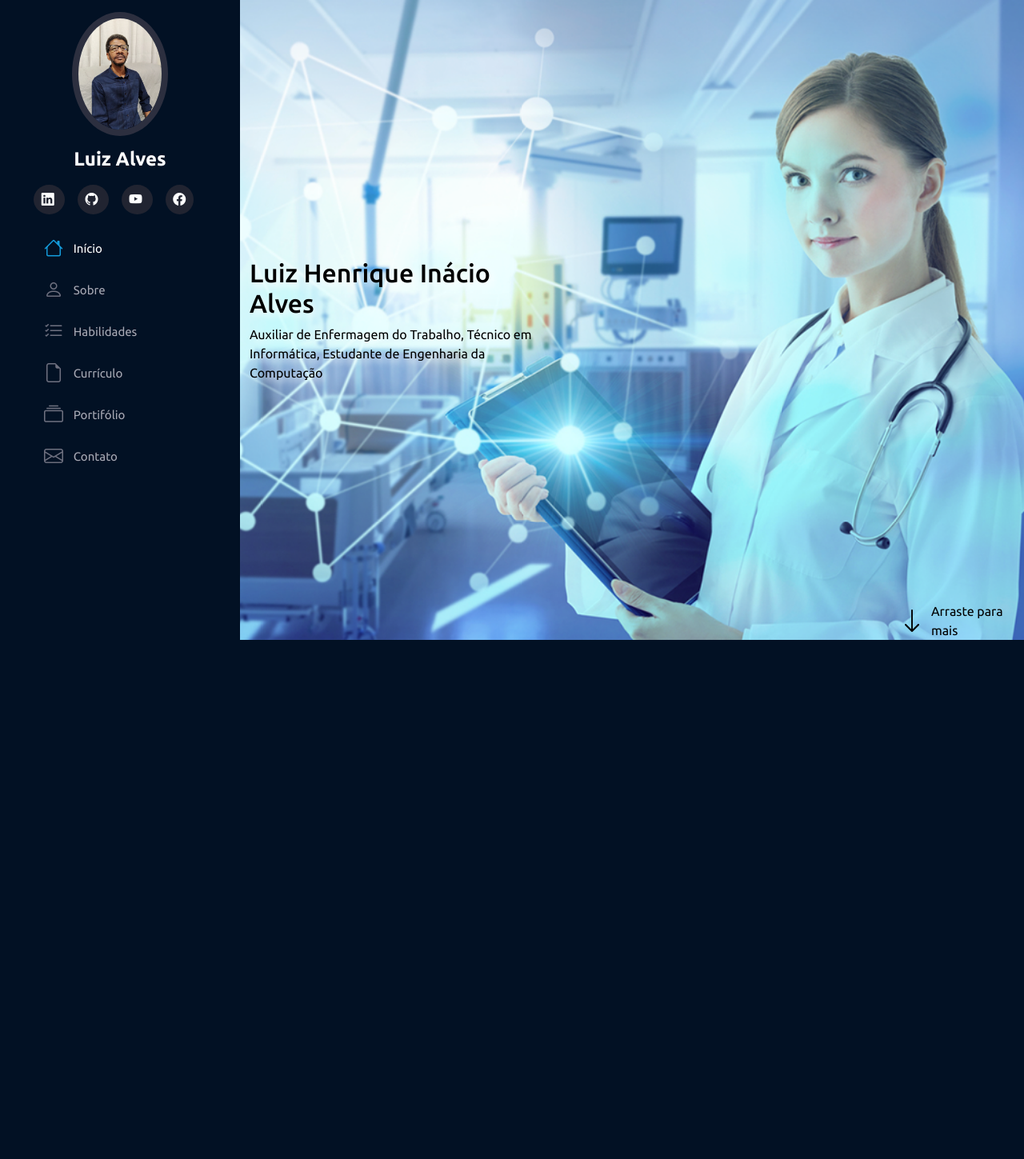
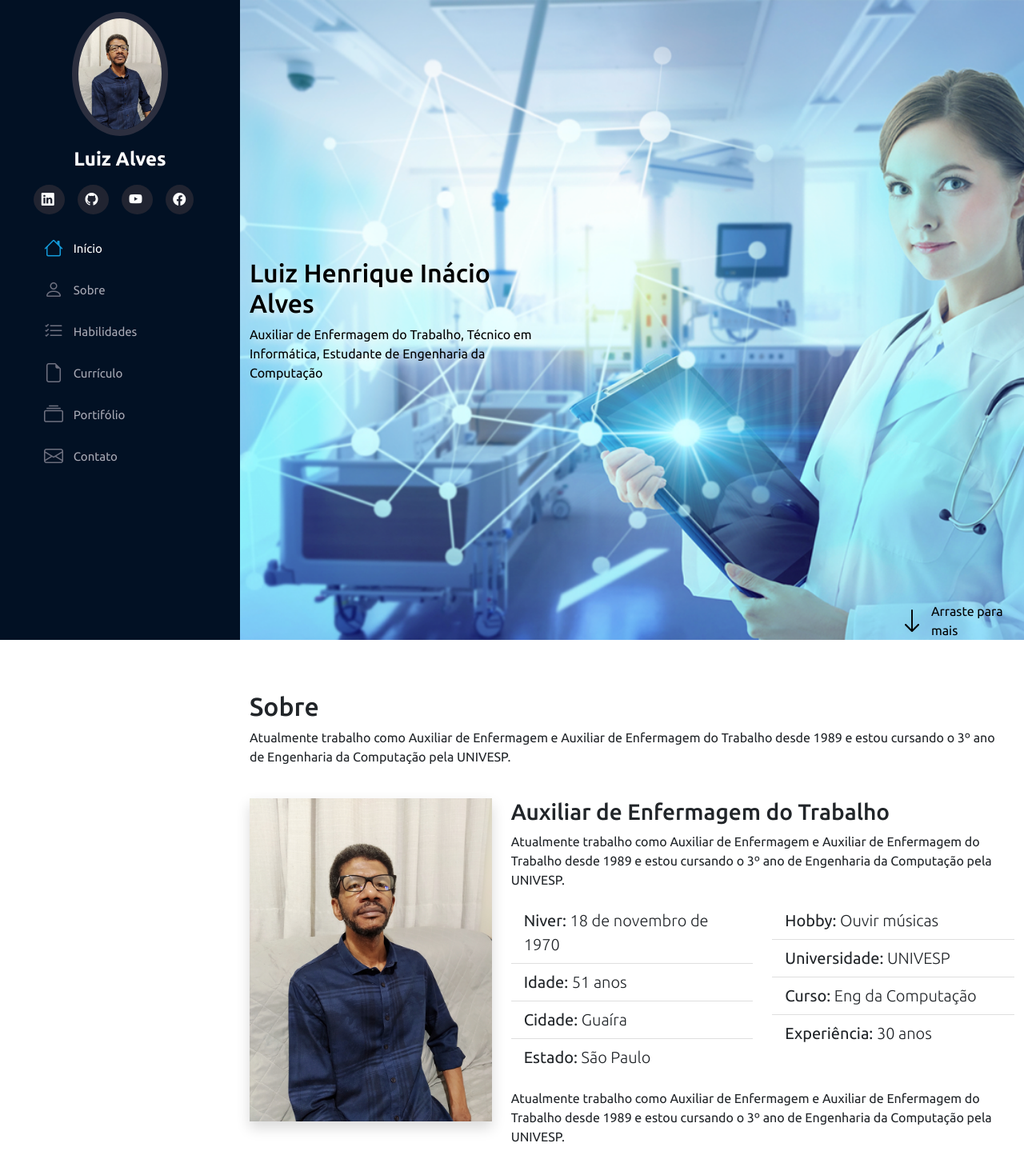
Before and after one commit to luizhenf/Projeto-Yb, a Flask app: page / in a window 1280 px wide. Shown: the whole page at 80% size. Before the commit the page ends 800 px from the top, so only its background shows below. Run offline with Flask 2, Linux system fonts and the light colour scheme; some libraries are stand-ins or nearby versions.

Commit message:
menu sobre

```diff
--- a/Projeto-Yt/static/style.css
+++ b/Projeto-Yt/static/style.css
@@ -166,3 +166,17 @@
         margin-left: 0;
     }
 }
+
+*::-webkit-scrollbar {
+    width: 10px;
+}
+
+*::-webkit-scrollbar-track {
+    width: 12px;
+    box-shadow: inset 0 0 .3rem #00000050;
+    background-color: #fff;
+}
+
+*::-webkit-scrollbar-thumb {
+    background-color: #252c90;
+}
--- a/Projeto-Yt/templates/index.html
+++ b/Projeto-Yt/templates/index.html
@@ -39,10 +39,10 @@
         <nav id='navbar' class="nav-menu">
             <ul class="nav flex-column">
                 <li class="nav-item">
-                  <a class="nav-link active" aria-current="page" href="#"><i class="bi bi-house"></i> Início</a>
+                  <a class="nav-link active" aria-current="page" href="#inicio"><i class="bi bi-house"></i> Início</a>
                 </li>
                 <li class="nav-item">
-                  <a class="nav-link" href="#"><i class="bi bi-person"></i> Sobre</a>
+                  <a class="nav-link" href="#sobre"><i class="bi bi-person"></i> Sobre</a>
                 </li>
                 <li class="nav-item">
                   <a class="nav-link" href="#"><i class="bi bi-list-check"></i> Habilidades</a>
@@ -71,7 +71,64 @@
             <div class="col-md-7 d-flex justify-content-end align-items-end">
                 <div id="arraste" class="d-flex align-items-center">
                     <i class="bi bi-arrow-down text-black pe-2 fs-2" aria-hidden="true"></i>
-                    <a href="">Arraste para mais</a>
+                    <a href="#sobre">Arraste para mais</a>
+                </div>
+            </div>
+
+        </section>
+
+        <section class="container mt-5" id='sobre'>
+            <div class="row w-100">
+                <div class="col-md-12">
+                    <h2 class='pt-3'>Sobre</h2>
+                    <p>Atualmente trabalho como Auxiliar de Enfermagem e Auxiliar de Enfermagem do Trabalho desde 1989 e estou cursando o 3º ano de Engenharia da Computação pela UNIVESP.</p>
+                </div>
+            </div>
+
+            <div class="row mt-4">
+                <div class="col-md-4">
+                    <img class="img-fluid shadow" src="../static/img/perfil.jpg" alt="Foto do Luiz">
+                </div>
+                <div class="col-md-8">
+                    <h3>Auxiliar de Enfermagem do Trabalho</h3>
+                    <p>Atualmente trabalho como Auxiliar de Enfermagem e Auxiliar de Enfermagem do Trabalho desde 1989 e estou cursando o 3º ano de Engenharia da Computação pela UNIVESP.</p>
+
+                        <div class="row mt-3 mb-3">
+                            <div class="col-md-6">
+                                <ul class="list-group list-group-flush fs-5">
+                                    <li class="list-group-item">
+                                        Niver: <span class="fw-lighter">18 de novembro de 1970</span>
+                                    </li>
+                                    <li class="list-group-item">
+                                        Idade: <span class="fw-lighter">51 anos</span>
+                                    </li>
+                                    <li class="list-group-item">
+                                        Cidade: <span class="fw-lighter">Guaíra</span>
+                                    </li>
+                                    <li class="list-group-item">
+                                        Estado: <span class="fw-lighter">São Paulo</span>
+                                    </li>
+
+                                </ul>
+                            </div>
+                            <div class="col-md-6">
+                                <ul class="list-group list-group-flush fs-5">
+                                    <li class="list-group-item">
+                                        Hobby: <span class="fw-lighter">Ouvir músicas</span>
+                                    </li>
+                                    <li class="list-group-item">
+                                        Universidade: <span class="fw-lighter">UNIVESP</span>
+                                    </li>
+                                    <li class="list-group-item">
+                                        Curso: <span class="fw-lighter">Eng da Computação</span>
+                                    </li>
+                                    <li class="list-group-item">
+                                        Experiência: <span class="fw-lighter">30 anos</span>
+                                    </li>
+                                </ul>
+                            </div>
+                        </div>
+                        <p>Atualmente trabalho como Auxiliar de Enfermagem e Auxiliar de Enfermagem do Trabalho desde 1989 e estou cursando o 3º ano de Engenharia da Computação pela UNIVESP.</p>
                 </div>
             </div>
 
```
